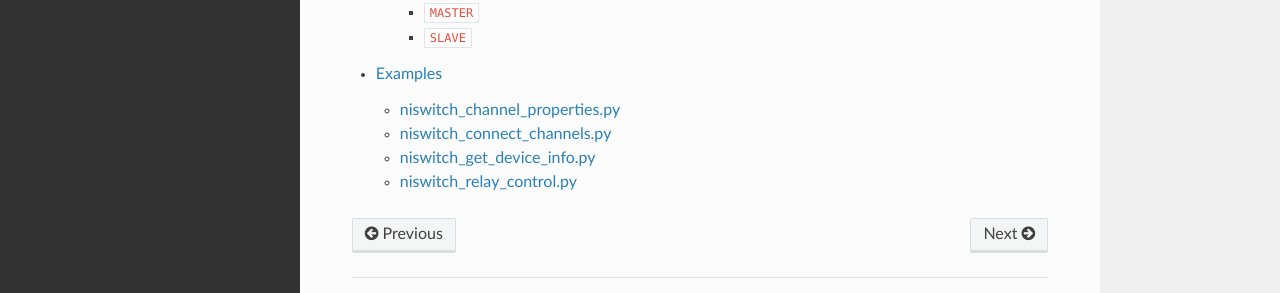
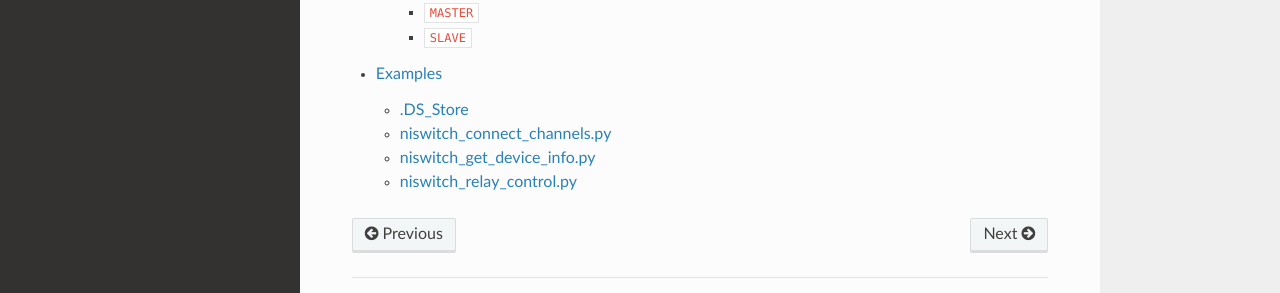
Before and after one commit to ni/nimi-python, a Sphinx documentation site: the page built from docs/niswitch.rst, in a window 1280 px wide and 900 px high, scrolled down 8791 px. Shown: the part 517-810 px from the top of the window. Built offline with Sphinx 7.4.7 and the Read the Docs theme 2.0.0, drawn with Linux system fonts in a browser that asks for light colours.

Commit message:
Update generated files

```diff
--- a/docs/niswitch/examples.rst
+++ b/docs/niswitch/examples.rst
@@ -1,14 +1,14 @@
 Examples
 ========
 
-niswitch_channel_properties.py
-------------------------------
+.DS_Store
+---------
 
-.. literalinclude:: ../../src/niswitch/examples/niswitch_channel_properties.py
+.. literalinclude:: ../../src/niswitch/examples/.DS_Store
    :language: python
    :linenos:
    :encoding: utf8
-   :caption: `(source) <https://github.com/ni/nimi-python/blob/master/src/niswitch/examples/niswitch_channel_properties.py>`_
+   :caption: `(source) <https://github.com/ni/nimi-python/blob/master/src/niswitch/examples/.DS_Store>`_
 
 niswitch_connect_channels.py
 ----------------------------
```
